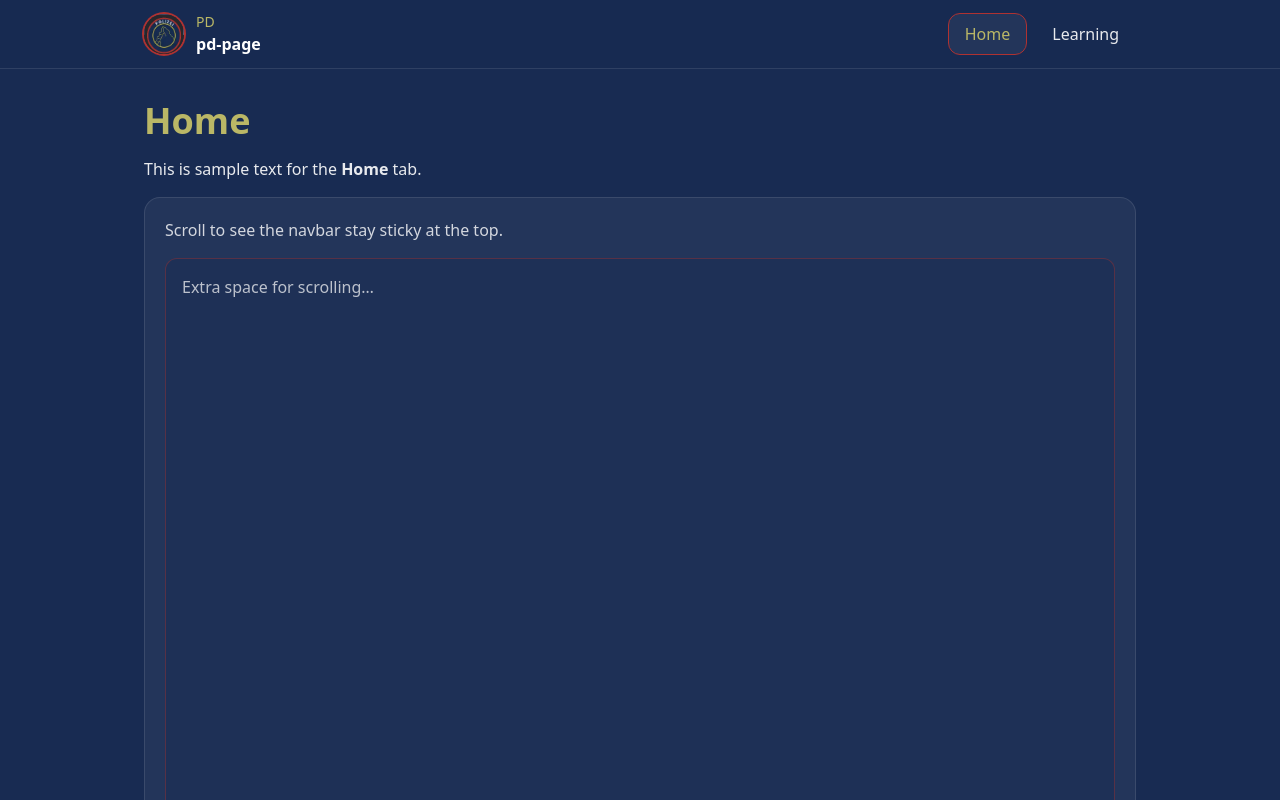
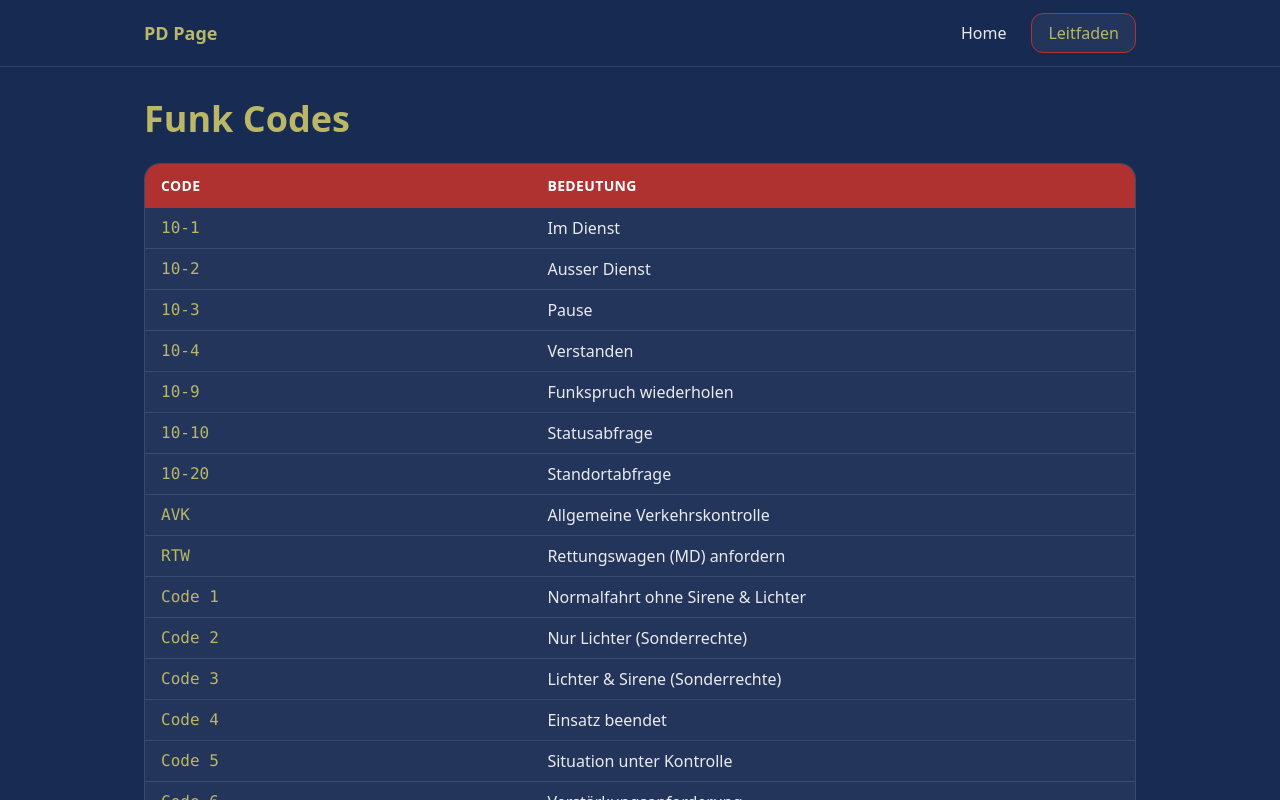
Before and after one commit to Nivre0/pd, a React (Vite) app in the folder pd-page/: page /learning/funk-codes in a window 1280 px wide. Before the commit this address led to /. Shown: the top 800 px of the page. Built offline with nearby package versions, Linux system fonts and the light colour scheme.

Commit message:
Added funk codes page

```diff
--- a/pd-page/src/App.jsx
+++ b/pd-page/src/App.jsx
@@ -2,6 +2,7 @@ import { BrowserRouter, Routes, Route, Navigate } from "react-router-dom";
 import NavBar from "./components/NavBar";
 import Home from "./pages/Home";
 import Learning from "./pages/Learning";
+import FunkCodes from "./pages/FunkCodes";
 
 export default function App() {
   return (
@@ -12,6 +13,7 @@ export default function App() {
           <Routes>
             <Route path="/" element={<Home />} />
             <Route path="/learning" element={<Learning />} />
+            <Route path="/learning/funk-codes" element={<FunkCodes />} />
             <Route path="*" element={<Navigate to="/" replace />} />
           </Routes>
         </main>
--- a/pd-page/src/components/NavBar.jsx
+++ b/pd-page/src/components/NavBar.jsx
@@ -1,7 +1,6 @@
-import { NavLink } from "react-router-dom";
-import logo from "../assets/logo.png";
+import { NavLink, Link } from "react-router-dom";
 
-const base =
+const linkBase =
   "px-4 py-2 rounded-xl font-medium transition border";
 const inactive =
   "text-white/90 border-transparent hover:border-accent hover:bg-white/5";
@@ -12,37 +11,44 @@ export default function NavBar() {
   return (
     <header className="sticky top-0 z-50 bg-primary/95 backdrop-blur border-b border-white/10">
       <div className="mx-auto flex max-w-5xl items-center justify-between px-4 py-3">
-        <div className="flex items-center gap-3">
-          <img
-            src={logo}
-            alt="Logo"
-            className="h-10 w-10 rounded-full ring-2 ring-accent"
-          />
-          <div className="leading-tight">
-            <div className="text-sm text-accentText">PD</div>
-            <div className="text-base font-semibold">pd-page</div>
-          </div>
-        </div>
+        {/* Left: Brand */}
+        <div className="text-accentText font-bold text-lg">PD Page</div>
 
+        {/* Navigation */}
         <nav className="flex items-center gap-2">
           <NavLink
             to="/"
             end
             className={({ isActive }) =>
-              `${base} ${isActive ? active : inactive}`
+              `${linkBase} ${isActive ? active : inactive}`
             }
           >
             Home
           </NavLink>
 
+          {/* Leitfaden dropdown */}
+          <div className="relative group">
             <NavLink
               to="/learning"
               className={({ isActive }) =>
-              `${base} ${isActive ? active : inactive}`
+                `${linkBase} ${isActive ? active : inactive}`
               }
             >
-            Learning
+              Leitfaden
             </NavLink>
+
+            {/* Dropdown */}
+            <div className="absolute right-0 mt-2 hidden min-w-[180px] rounded-2xl border border-white/10 bg-primary shadow-lg group-hover:block">
+              <div className="p-2">
+                <Link
+                  to="/learning/funk-codes"
+                  className="block rounded-xl px-3 py-2 text-white/90 hover:bg-white/5 hover:text-white transition"
+                >
+                  Funk Codes
+                </Link>
+              </div>
+            </div>
+          </div>
         </nav>
       </div>
     </header>
--- /dev/null
+++ b/pd-page/src/data/radioCodes.json
@@ -0,0 +1,24 @@
+[
+  { "code": "10-1", "text": "Im Dienst" },
+  { "code": "10-2", "text": "Ausser Dienst" },
+  { "code": "10-3", "text": "Pause" },
+  { "code": "10-4", "text": "Verstanden" },
+  { "code": "10-9", "text": "Funkspruch wiederholen" },
+  { "code": "10-10", "text": "Statusabfrage" },
+  { "code": "10-20", "text": "Standortabfrage" },
+  { "code": "AVK", "text": "Allgemeine Verkehrskontrolle" },
+  { "code": "RTW", "text": "Rettungswagen (MD) anfordern" },
+  { "code": "Code 1", "text": "Normalfahrt ohne Sirene & Lichter" },
+  { "code": "Code 2", "text": "Nur Lichter (Sonderrechte)" },
+  { "code": "Code 3", "text": "Lichter & Sirene (Sonderrechte)" },
+  { "code": "Code 4", "text": "Einsatz beendet" },
+  { "code": "Code 5", "text": "Situation unter Kontrolle" },
+  { "code": "Code 6", "text": "Verstärkungsanforderung" },
+  { "code": "Code 11", "text": "Diamant Callup" },
+  { "code": "Code 20", "text": "Gefangenentransporter anfordern" },
+  {"code": "11-99 / Code Red", "text": "Beschuss auf Beamte" },
+  { "code": "Code 6 Overwatch", "text": "Overwatch anfordern" },
+  { "code": "Code 4 Overwatch", "text": "Overwatch abziehen" },
+  { "code": "30-10", "text": "Innendienst" },
+  { "code": "30-11", "text": "Innendienst beendet" }
+]
--- /dev/null
+++ b/pd-page/src/pages/FunkCodes.jsx
@@ -0,0 +1,35 @@
+import radioCodes from "../data/radioCodes.json";
+
+export default function FunkCodes() {
+  return (
+    <div className="space-y-6">
+      <h1 className="text-4xl font-bold text-accentText">Funk Codes</h1>
+
+      <div className="rounded-2xl border border-white/10 bg-white/5 overflow-hidden">
+        <table className="w-full border-collapse text-left">
+          <thead className="bg-accent text-white">
+            <tr>
+              <th className="px-4 py-3 text-sm font-semibold uppercase tracking-wide">
+                Code
+              </th>
+              <th className="px-4 py-3 text-sm font-semibold uppercase tracking-wide">
+                Bedeutung
+              </th>
+            </tr>
+          </thead>
+
+          <tbody className="divide-y divide-white/10">
+            {radioCodes.map((item, index) => (
+              <tr key={index} className="hover:bg-white/5 transition">
+                <td className="px-4 py-2 font-mono text-accentText whitespace-nowrap">
+                  {item.code}
+                </td>
+                <td className="px-4 py-2 text-white/90">{item.text}</td>
+              </tr>
+            ))}
+          </tbody>
+        </table>
+      </div>
+    </div>
+  );
+}
--- a/pd-page/src/pages/Learning.jsx
+++ b/pd-page/src/pages/Learning.jsx
@@ -2,21 +2,10 @@ export default function Learning() {
   return (
     <div className="space-y-4">
       <h1 className="text-4xl font-bold text-accentText">Learning</h1>
-
-      <div className="rounded-2xl border border-white/10 bg-white/5 p-5">
-        <p className="text-white/90">
-          This is sample text for the <span className="font-semibold">Learning</span> tab.
-        </p>
-        <p className="mt-2 text-white/75">
-          Add your learning notes, resources, or progress here.
-        </p>
-
-        <div className="mt-5 rounded-xl border border-accent/40 bg-primary/40 p-4">
-          <p className="text-accentText">
-            Highlight box using your accent/text color.
-          </p>
-        </div>
-      </div>
+      <p className="text-white/90">
+        Wähle oben im Menü unter <span className="font-semibold">Learning</span> →{" "}
+        <span className="text-accentText font-semibold">Funk Codes</span>.
+      </p>
     </div>
   );
 }
```
Lines whose indentation alone changed are shown as unchanged.
